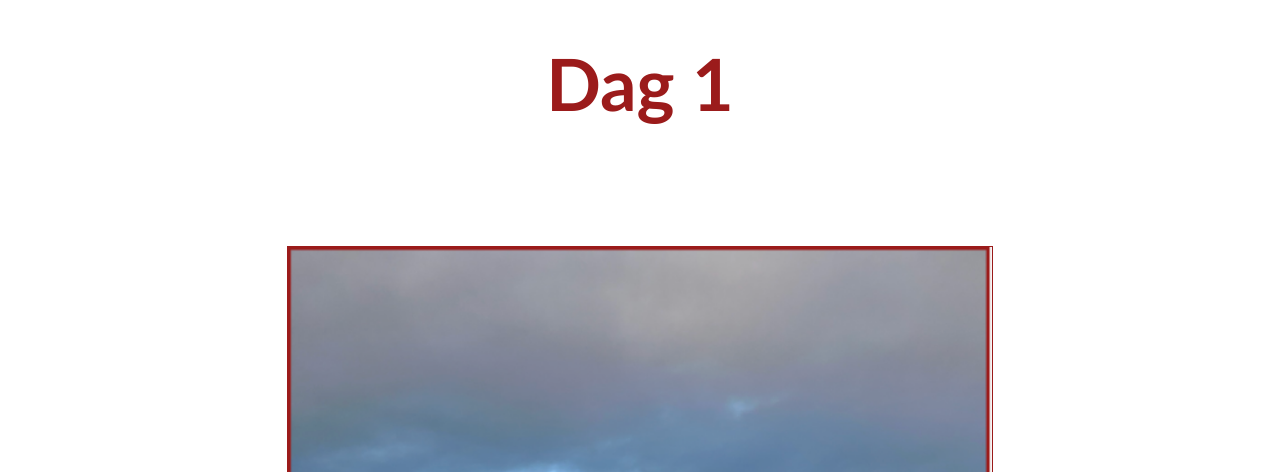
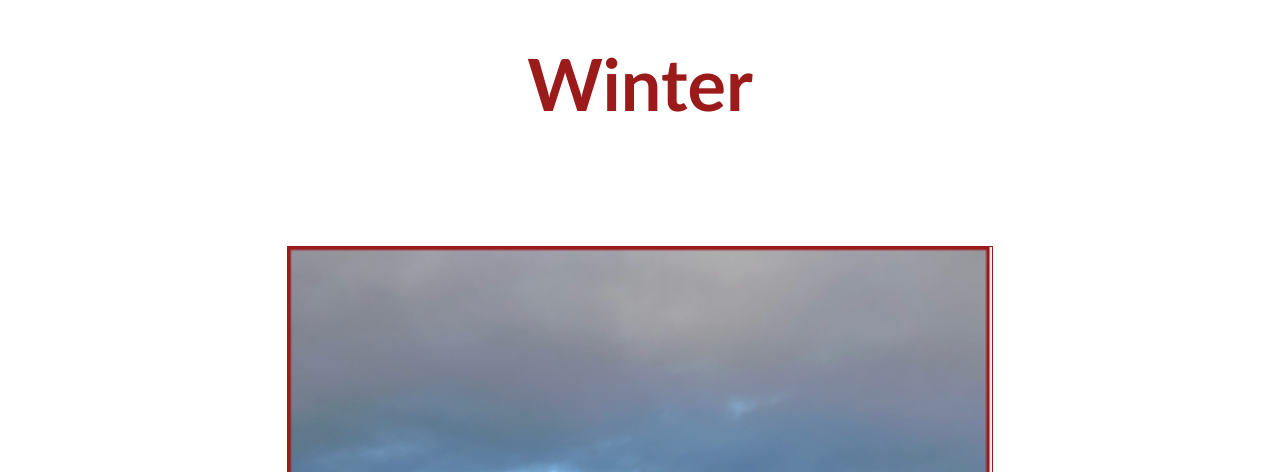
Before and after one commit to LunaaJayy/womyn-audiotour, a plain HTML site: page index.html in a window 1280 px wide. Both pictures are taken after a click on the button "start". Shown: the top 472 px of the page. Drawn offline with Linux system fonts and the light colour scheme.

Commit message:
vernieuwde pagina

```diff
--- a/script.js
+++ b/script.js
@@ -13,10 +13,10 @@ let fotoArray = [
     "images/test2.jpg"
 ];
 let titelArray = [
-    "Dag 1", "Dag 2", "Dag 3", "Dag 4", "Dag 5", "Dag 6",
-    "Dag 7", "Dag 8", "Dag 9", "Dag 10", "Dag 11", "Dag 12",
-    "Dag 13", "Dag 14", "Dag 15", "Dag 16", "Dag 17", "Dag 18",
-    "Dag 19", "Dag 20", "Dag 21", "Dag 22", "Dag 23", "Dag 24",
+    "Winter", "Dag 1", "Dag 2", "Dag 3", "Dag 4", "Dag 5", "Dag 6",
+    "Lente", "Dag 7", "Dag 8", "Dag 9", "Dag 10", "Dag 11", "Dag 12",
+    "Zomer", "Dag 13", "Dag 14", "Dag 15", "Dag 16", "Dag 17", "Dag 18",
+    "Dag 19", "Dag 20", "Herfst", "Dag 21", "Dag 22", "Dag 23", "Dag 24",
     "Dag 25", "Dag 26", "Dag 27", "Dag 28"
 ];
 
@@ -43,12 +43,14 @@ function toonFotoEnTitel() {
     audioElement.src = audioSRC;
 }
 
+
 function naarLinks() {
     if (huidigeIndex > 0) {
         huidigeIndex--;
         toonFotoEnTitel();
     }
 }
+
 
 function naarRechts() {
     if (huidigeIndex < fotoArray.length - 1){
@@ -61,6 +63,8 @@ function speelAudio() {
     audioElement.play()
 }
 
+
+
 startknop.addEventListener('click', starten)
 pijlLinks.addEventListener('click', naarLinks)
 pijlRechts.addEventListener('click', naarRechts)
--- a/style.css
+++ b/style.css
@@ -47,8 +47,8 @@ p {
 }
 
 .foto-met-pijl img:nth-of-type(1), .foto-met-pijl img:nth-of-type(3) {
-    width: 7vw;
-    height: 10vh;
+    width: 6vw;
+    height: auto;
     align-content: center;
 }
 
```
Also changed, not shown: dagenarray.txt (added), images/pijl-wit.png (added), images/pijltje-links.png, images/pijltje-rechts.png, 2 other files.
